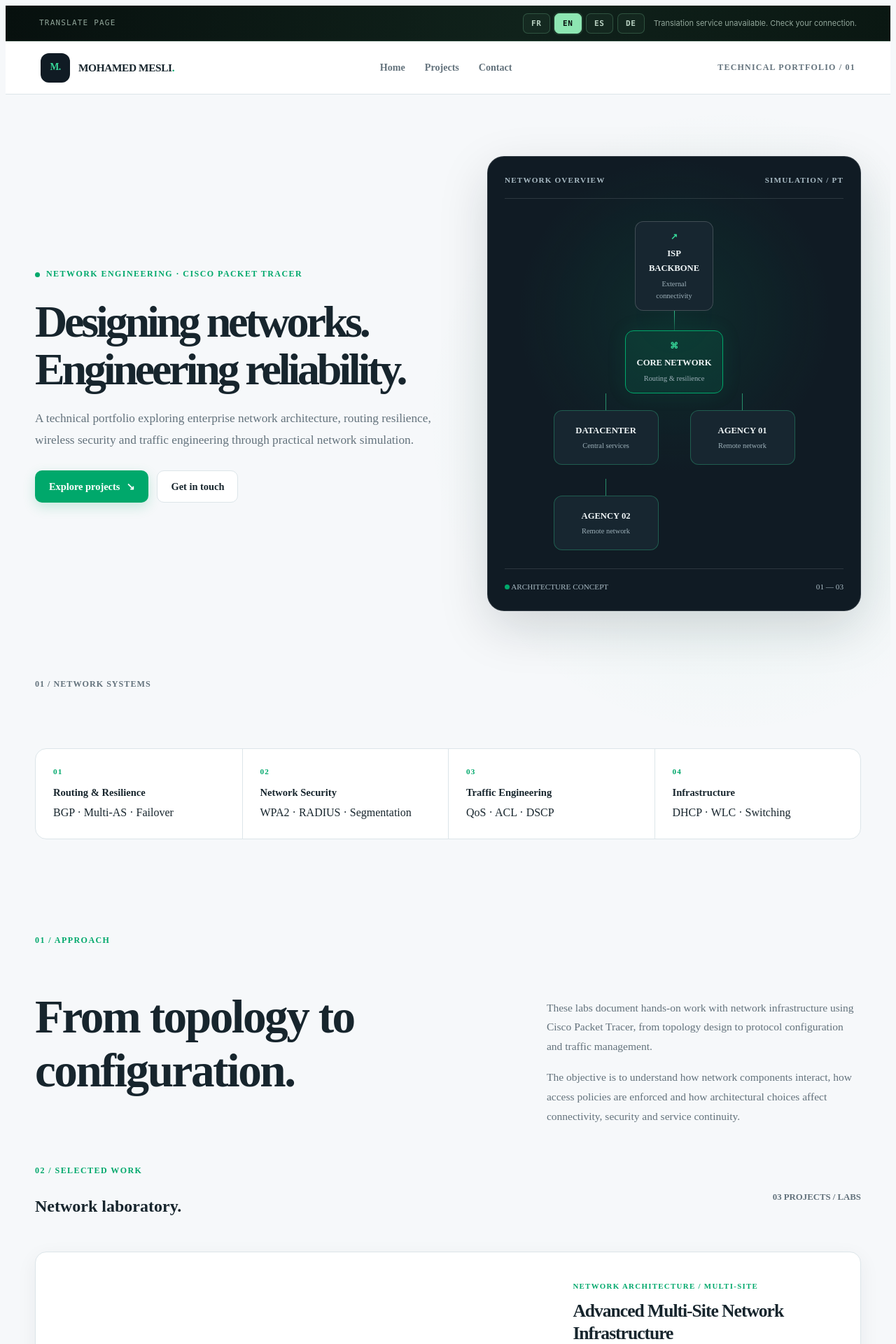
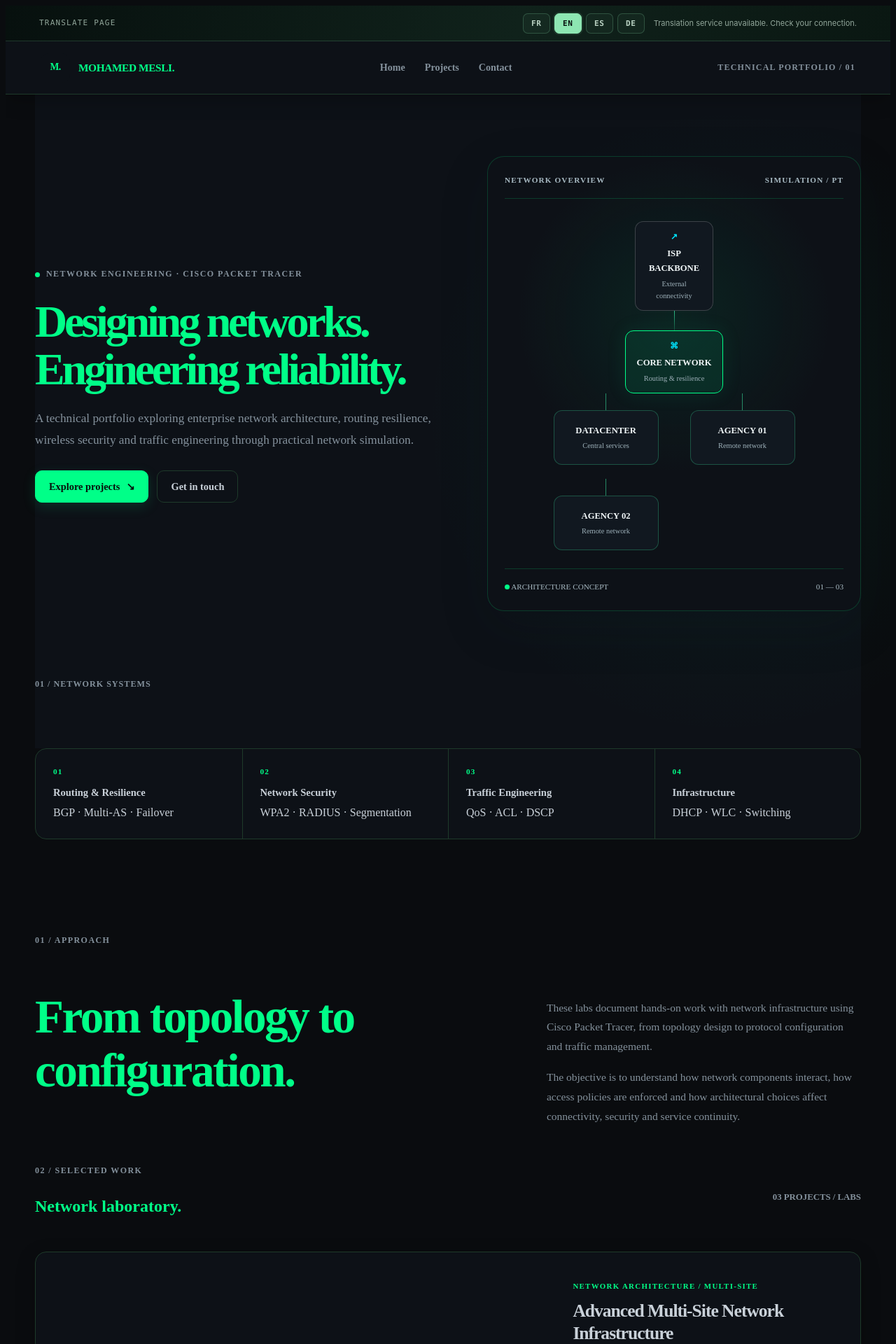
Before and after one commit to MESLIMOHAMEDM22005188/PortfolioMesli, a Django app: page /cisco-labs/ in a window 1280 px wide. Shown: the top 1920 px of the page at 70% size. Run offline with Django 5.2, Linux system fonts and the light colour scheme.

Commit message:
Restyle Cisco Labs page to match Bandit cybersecurity theme

```diff
--- a/monsite/portfolio/static/assets/css/ciscoLabs.css
+++ b/monsite/portfolio/static/assets/css/ciscoLabs.css
@@ -1271,3 +1271,113 @@ body.network-page {
     transition-duration: 0.01ms !important;
   }
 }
+
+
+/* ==================================================
+   BANDIT-INSPIRED DARK NETWORK LAB THEME
+   Keep the Cisco layout; align its visual language
+   with the cybersecurity lab pages.
+================================================== */
+.network-page {
+  --cisco-accent: #00ff88;
+  --cisco-accent-light: #00e5ff;
+  --cisco-accent-soft: rgba(0, 255, 136, 0.08);
+  --cisco-bg: #0a0c0f;
+  --cisco-surface: #0d1117;
+  --cisco-surface-alt: #111820;
+  --cisco-text: #c9d1d9;
+  --cisco-muted: #84919c;
+  --cisco-border: #1e3a2a;
+  --cisco-dark: #0d1117;
+  --cisco-dark-surface: #111820;
+  --cisco-dark-border: rgba(0, 255, 136, 0.18);
+  --cisco-shadow: 0 8px 28px rgba(0, 0, 0, 0.22);
+  --cisco-shadow-hover: 0 14px 36px rgba(0, 255, 136, 0.08);
+  background: var(--cisco-bg);
+  color: var(--cisco-text);
+}
+.network-page .top-header,
+.network-page .project-card,
+.network-page .approach-card,
+.network-page .resource-panel,
+.network-page .architecture-card,
+.network-page .stat-card,
+.network-page .lab-card,
+.network-page .network-card,
+.network-page .process-card {
+  background-color: var(--cisco-surface);
+  border-color: var(--cisco-border);
+  color: var(--cisco-text);
+  box-shadow: var(--cisco-shadow);
+}
+.network-page .hero,
+.network-page .hero-engineering,
+.network-page .network-overview,
+.network-page .architecture-visual,
+.network-page .dark-panel {
+  background-color: var(--cisco-dark);
+  border-color: var(--cisco-dark-border);
+  color: var(--cisco-text);
+}
+.network-page .brand,
+.network-page .hero h1,
+.network-page h1,
+.network-page h2,
+.network-page h3,
+.network-page .section-heading,
+.network-page .brand-mark {
+  color: var(--cisco-accent);
+}
+.network-page .eyebrow,
+.network-page .header-label,
+.network-page .section-kicker,
+.network-page .project-meta,
+.network-page .muted,
+.network-page .nav-links a {
+  color: var(--cisco-muted);
+}
+.network-page .nav-links a:hover,
+.network-page .nav-links a:focus-visible,
+.network-page a:hover {
+  color: var(--cisco-accent-light);
+}
+.network-page .button-primary,
+.network-page .btn-primary,
+.network-page .hero-cta.primary {
+  background: var(--cisco-accent);
+  color: #06110b;
+  border-color: var(--cisco-accent);
+}
+.network-page .button-secondary,
+.network-page .btn-secondary,
+.network-page .hero-cta.secondary {
+  background: transparent;
+  color: var(--cisco-text);
+  border-color: var(--cisco-border);
+}
+.network-page .tag,
+.network-page .tech-tag,
+.network-page .chip,
+.network-page .project-tag {
+  background: rgba(0, 255, 136, 0.06);
+  color: var(--cisco-accent);
+  border-color: var(--cisco-dark-border);
+}
+.network-page .network-page-footer,
+.network-page footer {
+  border-color: var(--cisco-border);
+  color: var(--cisco-muted);
+}
+.network-page ::selection {
+  background: rgba(0, 255, 136, 0.25);
+  color: #ffffff;
+}
+@media (prefers-reduced-motion: reduce) {
+  .network-page *,
+  .network-page *::before,
+  .network-page *::after {
+    scroll-behavior: auto !important;
+    animation-duration: 0.01ms !important;
+    transition-duration: 0.01ms !important;
+  }
+}
```
